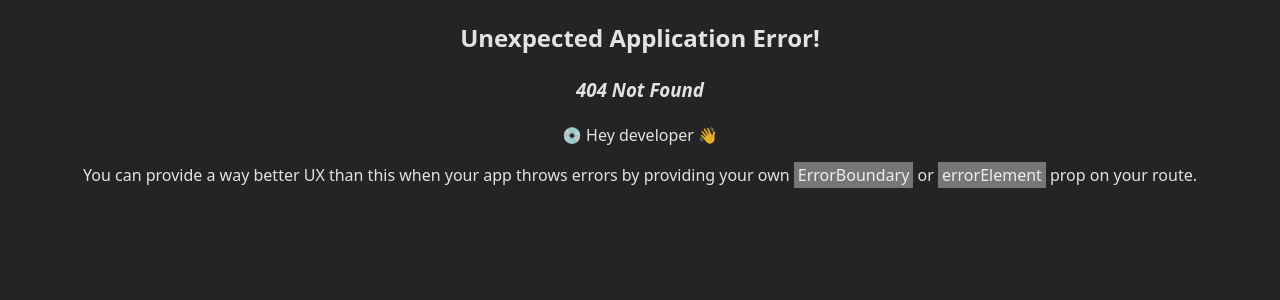
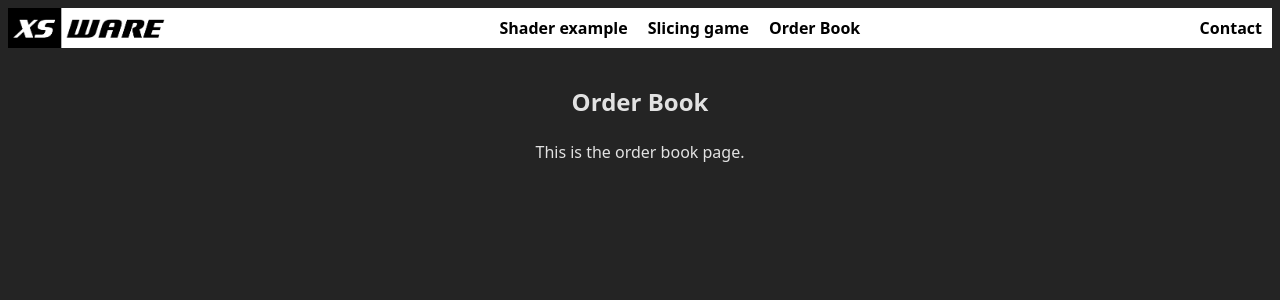
Before and after one commit to XSWare/XSPortfolio, a React (Vite) app: page /order-book in a window 1280 px wide. Before the commit this address had no page. Shown: the top 300 px of the page. Built offline with nearby package versions, Linux system fonts and the light colour scheme.

Commit message:
added order book page

```diff
--- /dev/null
+++ b/src/OrderBook.tsx
@@ -0,0 +1,16 @@
+import NavBar from './components/NavBar';
+
+function OrderBook() {
+    return (
+        <>
+            <NavBar isSPA={true} />
+            <div style={{ padding: "1rem" }}>
+                <h2>Order Book</h2>
+                <p>This is the order book page.</p>
+                {/* Order book component will go here */}
+            </div>
+        </>
+    );
+}
+
+export default OrderBook;
--- a/src/components/NavBar.tsx
+++ b/src/components/NavBar.tsx
@@ -5,7 +5,7 @@ import logo_img from './../assets/Logo4.png';
 interface NavBarProps {
     isSPA: boolean;
     logo?: string;
-    portfolio_links?: { label: string; href: string }[];
+    portfolio_links?: { label: string; href: string, isSPA?: boolean }[];
     organization_links?: { label: string; href: string }[];
 }
 
@@ -14,7 +14,8 @@ function NavBar({
     logo = logo_img,
     portfolio_links = [
         { label: "Shader example", href: "/logo_shader.html" },
-        { label: "Slicing game", href: "/slicing_game.html" }
+        { label: "Slicing game", href: "/slicing_game.html" },
+        { label: "Order Book", href: "/order-book", isSPA: true }
     ], organization_links = [
         // { label: "About", href: "/about" },
         { label: "Contact", href: "/contact" },
@@ -56,9 +57,15 @@ function NavBar({
 
             <div style={linkContainerStyle}>
                 {portfolio_links.map((link, index) => (
-                    <a key={index} href={link.href} style={linkStyle}>
-                        {link.label}
-                    </a>
+                    isSPA && link.isSPA ? (
+                        <Link key={index} to={link.href} style={linkStyle}>
+                            {link.label}
+                        </Link>
+                    ) : (
+                        <a key={index} href={link.href} style={linkStyle} >
+                            {link.label}
+                        </a>
+                    )
                 ))}
             </div>
             <div style={linkContainerStyle}>
--- a/src/main.tsx
+++ b/src/main.tsx
@@ -5,6 +5,7 @@ import './global.css'
 import Home from './Home.tsx'
 import About from './About.tsx'
 import Contact from './Contact.tsx'
+import OrderBook from './OrderBook.tsx'
 
 const router = createBrowserRouter([
   {
@@ -19,6 +20,10 @@ const router = createBrowserRouter([
     path: "/contact",
     element: <Contact />,
   },
+  {
+    path: "/order-book",
+    element: <OrderBook />,
+  },
 ]);
 
 createRoot(document.getElementById('root')!).render(
```
